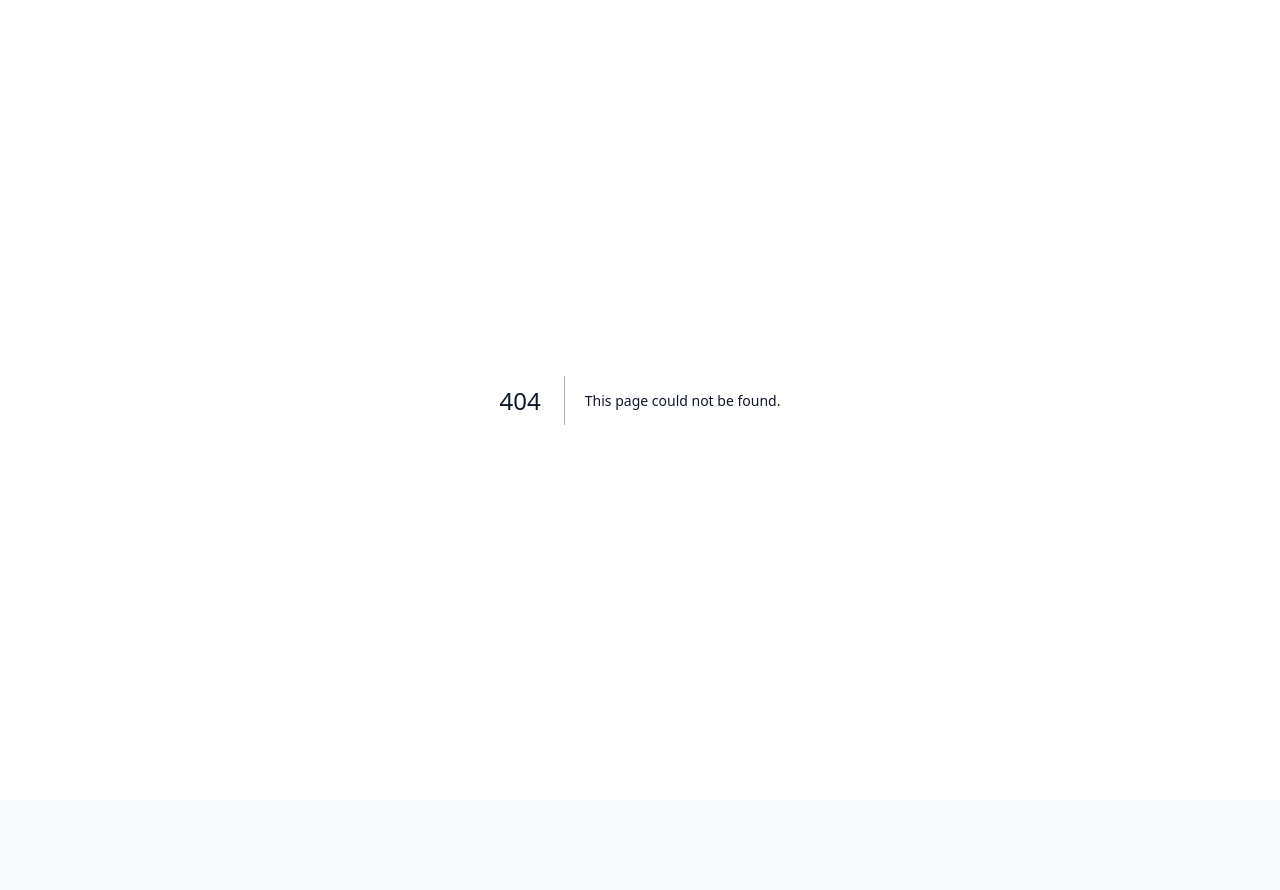
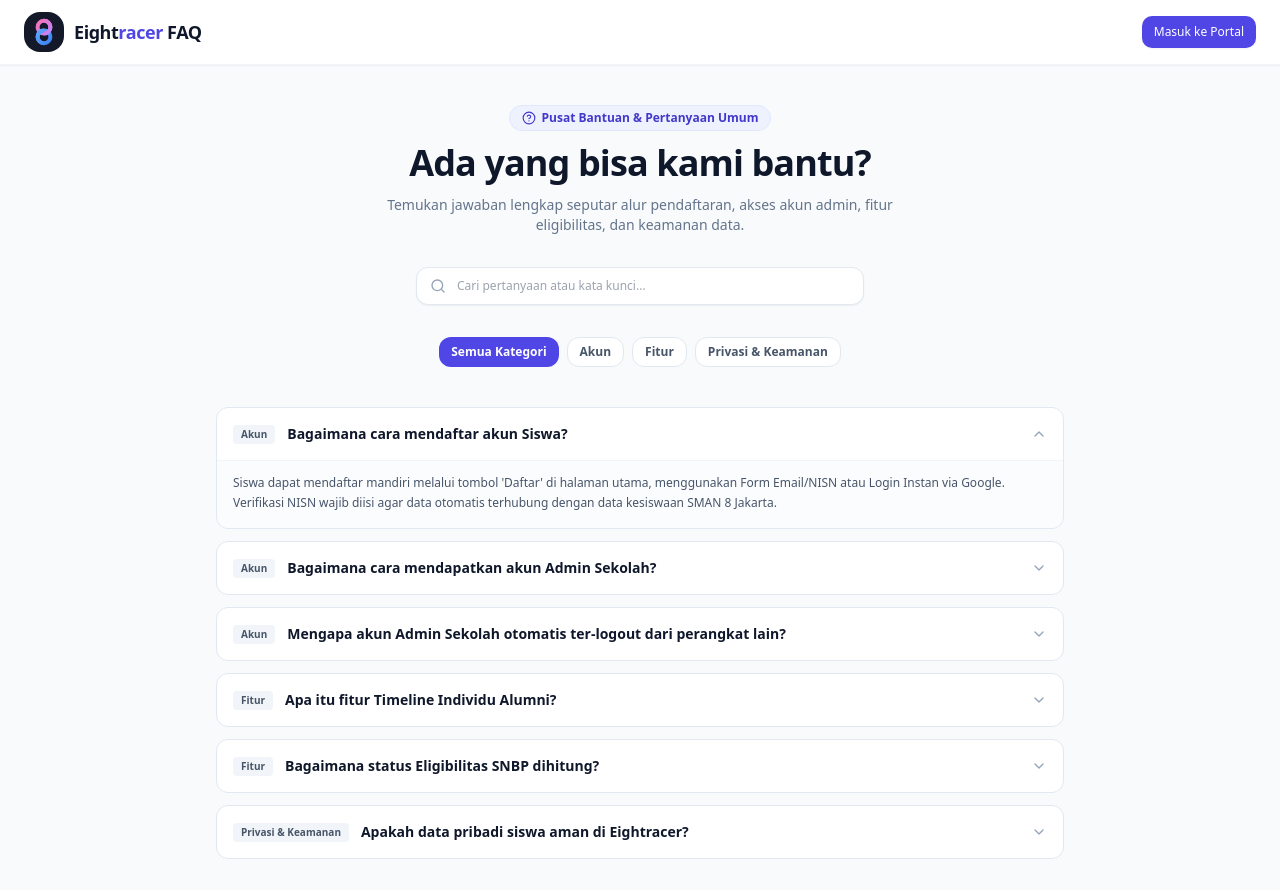
Before and after one commit to ahmadrofiussuud/eightracer, a Next.js app: page /faq in a window 1280 px wide. Before the commit this address had no page. Shown: the top 890 px of the page. Before the commit the page ends 800 px from the top, so only its background shows below. Built offline with nearby package versions, Linux system fonts and the light colour scheme.

Commit message:
feat: add dedicated FAQ page and footer links according to PRD specification

```diff
--- /dev/null
+++ b/src/app/faq/page.tsx
@@ -0,0 +1,184 @@
+"use client";
+
+import React, { useState } from "react";
+import Link from "next/link";
+import { Search, ChevronDown, HelpCircle, ArrowLeft, ShieldCheck, Key, GraduationCap, MessageCircle } from "lucide-react";
+import { Button } from "@/components/ui/button";
+import { Card, CardHeader, CardTitle, CardContent } from "@/components/ui/card";
+import { EightracerLogo } from "@/components/ui/EightracerLogo";
+
+interface FAQItem {
+  id: string;
+  category: "Akun" | "Fitur" | "Privasi & Keamanan";
+  question: string;
+  answer: string;
+}
+
+const faqData: FAQItem[] = [
+  {
+    id: "1",
+    category: "Akun",
+    question: "Bagaimana cara mendaftar akun Siswa?",
+    answer: "Siswa dapat mendaftar mandiri melalui tombol 'Daftar' di halaman utama, menggunakan Form Email/NISN atau Login Instan via Google. Verifikasi NISN wajib diisi agar data otomatis terhubung dengan data kesiswaan SMAN 8 Jakarta."
+  },
+  {
+    id: "2",
+    category: "Akun",
+    question: "Bagaimana cara mendapatkan akun Admin Sekolah?",
+    answer: "Akun Admin Sekolah bersifat tunggal dan tidak dibuat melalui pendaftaran umum. Kredensial Admin disediakan secara khusus oleh pengelola sistem/sekolah demi menjaga keamanan data sensitif seluruh murid."
+  },
+  {
+    id: "3",
+    category: "Akun",
+    question: "Mengapa akun Admin Sekolah otomatis ter-logout dari perangkat lain?",
+    answer: "Untuk menjaga keamanan data tingkat tinggi, Admin Sekolah menerapkan aturan 'Single Device Login'. Jika akun Admin dibuka di perangkat baru, sesi di perangkat sebelumnya otomatis diakhiri."
+  },
+  {
+    id: "4",
+    category: "Fitur",
+    question: "Apa itu fitur Timeline Individu Alumni?",
+    answer: "Timeline Individu adalah fitur unggulan yang menampilkan visualisasi kronologis perjalanan siswa sejak bangku SMA, kelulusan, penerimaan PTN, hingga perkembangan IPK dan status KIP-Kuliah per semester di universitas."
+  },
+  {
+    id: "5",
+    category: "Fitur",
+    question: "Bagaimana status Eligibilitas SNBP dihitung?",
+    answer: "Eligibilitas dihitung secara otomatis berdasarkan pemeringkatan 40% siswa terbaik (Akreditasi A). Kalkulasi menggabungkan bobot nilai rapor semester 1-5 (75%) dan poin portofolio prestasi lomba (25%)."
+  },
+  {
+    id: "6",
+    category: "Privasi & Keamanan",
+    question: "Apakah data pribadi siswa aman di Eightracer?",
+    answer: "Ya, seluruh data dilindungi dengan kontrol akses berbasis peran (RBAC). Data finansial dan kontak pribadi alumni disembunyikan dari publik/siswa lain dan hanya dapat diakses oleh Admin Sekolah."
+  }
+];
+
+export default function FAQPage() {
+  const [searchQuery, setSearchQuery] = useState("");
+  const [selectedCategory, setSelectedCategory] = useState<string>("ALL");
+  const [openId, setOpenId] = useState<string | null>("1");
+
+  const filteredFaqs = faqData.filter((item) => {
+    const matchesCategory = selectedCategory === "ALL" || item.category === selectedCategory;
+    const matchesSearch = item.question.toLowerCase().includes(searchQuery.toLowerCase()) ||
+                          item.answer.toLowerCase().includes(searchQuery.toLowerCase());
+    return matchesCategory && matchesSearch;
+  });
+
+  return (
+    <div className="min-h-screen bg-slate-50 text-slate-800 flex flex-col">
+      {/* Header */}
+      <header className="sticky top-0 z-30 bg-white border-b border-slate-100 shadow-sm">
+        <div className="max-w-7xl mx-auto px-4 sm:px-6 h-16 flex items-center justify-between">
+          <Link href="/" className="flex items-center gap-2.5">
+            <EightracerLogo size={32} withBackground />
+            <span className="font-black text-lg tracking-tight text-slate-900">
+              Eight<span className="text-indigo-600">racer</span> FAQ
+            </span>
+          </Link>
+          <Link href="/login">
+            <Button size="sm" className="bg-indigo-600 hover:bg-indigo-700 text-white text-xs">
+              Masuk ke Portal
+            </Button>
+          </Link>
+        </div>
+      </header>
+
+      <main className="flex-1 max-w-4xl w-full mx-auto px-4 sm:px-6 py-10 space-y-8">
+        {/* Title */}
+        <div className="text-center space-y-3">
+          <div className="inline-flex items-center gap-1.5 px-3 py-1 rounded-full bg-indigo-50 border border-indigo-100 text-indigo-700 text-xs font-semibold">
+            <HelpCircle className="w-3.5 h-3.5" />
+            <span>Pusat Bantuan & Pertanyaan Umum</span>
+          </div>
+          <h1 className="text-3xl sm:text-4xl font-black text-slate-900 tracking-tight">
+            Ada yang bisa kami bantu?
+          </h1>
+          <p className="text-xs sm:text-sm text-slate-500 max-w-lg mx-auto">
+            Temukan jawaban lengkap seputar alur pendaftaran, akses akun admin, fitur eligibilitas, dan keamanan data.
+          </p>
+        </div>
+
+        {/* Search Bar */}
+        <div className="relative max-w-md mx-auto">
+          <Search className="absolute left-3.5 top-1/2 -translate-y-1/2 w-4 h-4 text-slate-400" />
+          <input
+            type="text"
+            value={searchQuery}
+            onChange={(e) => setSearchQuery(e.target.value)}
+            placeholder="Cari pertanyaan atau kata kunci..."
+            className="w-full pl-10 pr-4 py-2.5 text-xs bg-white border border-slate-200 rounded-xl shadow-sm focus:outline-none focus:ring-2 focus:ring-indigo-500/20"
+          />
+        </div>
+
+        {/* Category Tabs */}
+        <div className="flex justify-center gap-2 overflow-x-auto pb-2">
+          {["ALL", "Akun", "Fitur", "Privasi & Keamanan"].map((cat) => (
+            <button
+              key={cat}
+              onClick={() => setSelectedCategory(cat)}
+              className={`px-3 py-1.5 rounded-lg text-xs font-semibold transition-all ${
+                selectedCategory === cat
+                  ? "bg-indigo-600 text-white shadow-xs"
+                  : "bg-white text-slate-600 hover:bg-slate-100 border border-slate-200"
+              }`}
+            >
+              {cat === "ALL" ? "Semua Kategori" : cat}
+            </button>
+          ))}
+        </div>
+
+        {/* FAQ Accordion List */}
+        <div className="space-y-3">
+          {filteredFaqs.length === 0 ? (
+            <Card className="p-8 text-center text-slate-400 text-xs">
+              Tidak ada pertanyaan yang sesuai dengan pencarian.
+            </Card>
+          ) : (
+            filteredFaqs.map((faq) => {
+              const isOpen = openId === faq.id;
+              return (
+                <Card key={faq.id} className="border-slate-200 shadow-xs overflow-hidden transition-all">
+                  <button
+                    onClick={() => setOpenId(isOpen ? null : faq.id)}
+                    className="w-full p-4 text-left flex items-center justify-between gap-3 hover:bg-slate-50/80 transition-colors"
+                  >
+                    <div className="flex items-center gap-3">
+                      <span className="px-2 py-0.5 text-[10px] font-bold rounded bg-slate-100 text-slate-600">
+                        {faq.category}
+                      </span>
+                      <span className="font-bold text-xs sm:text-sm text-slate-900">{faq.question}</span>
+                    </div>
+                    <ChevronDown className={`w-4 h-4 text-slate-400 shrink-0 transition-transform ${isOpen ? "rotate-180" : ""}`} />
+                  </button>
+                  {isOpen && (
+                    <CardContent className="pt-0 pb-4 px-4 text-xs text-slate-600 leading-relaxed border-t border-slate-100 bg-slate-50/50">
+                      <p className="pt-3">{faq.answer}</p>
+                    </CardContent>
+                  )}
+                </Card>
+              );
+            })
+          )}
+        </div>
+
+        {/* Contact CTA */}
+        <Card className="p-6 bg-gradient-to-r from-indigo-900 to-indigo-800 text-white text-center space-y-3 rounded-2xl shadow-lg">
+          <MessageCircle className="w-8 h-8 text-indigo-300 mx-auto" />
+          <h3 className="font-bold text-base">Masih ada pertanyaan?</h3>
+          <p className="text-xs text-indigo-200 max-w-sm mx-auto">
+            Tim dukungan SMAN 8 Jakarta siap membantu kendala teknis atau pertanyaan seputar data alumni.
+          </p>
+          <Button variant="outline" size="sm" className="bg-white/10 hover:bg-white/20 border-white/20 text-white text-xs">
+            Hubungi Kami via WhatsApp
+          </Button>
+        </Card>
+      </main>
+
+      {/* Footer */}
+      <footer className="border-t border-slate-200 bg-white py-4 text-center text-xs text-slate-400">
+        © 2025 Eightracer SMAN 8 Jakarta. All rights reserved.
+      </footer>
+    </div>
+  );
+}
--- a/src/app/page.tsx
+++ b/src/app/page.tsx
@@ -39,7 +39,7 @@ export default function LandingPage() {
           <nav className="hidden md:flex items-center gap-7 text-sm font-medium text-slate-500">
             <a href="#fitur" className="hover:text-slate-900 transition-colors">Fitur</a>
             <a href="#statistik" className="hover:text-slate-900 transition-colors">Statistik</a>
-            <a href="#tentang" className="hover:text-slate-900 transition-colors">Tentang</a>
+            <Link href="/faq" className="hover:text-slate-900 transition-colors">FAQ</Link>
           </nav>
 
           <div className="flex items-center gap-2.5">
@@ -322,7 +322,11 @@ export default function LandingPage() {
             <span>·</span>
             <span>SMAN 8 Jakarta</span>
           </div>
-          <span>© 2025 Eightracer. Sistem Pelacakan Siswa & Alumni.</span>
+          <div className="flex items-center gap-3">
+            <Link href="/faq" className="hover:text-slate-600 transition-colors font-semibold">FAQ</Link>
+            <span>·</span>
+            <span>© 2025 Eightracer. Sistem Pelacakan Siswa & Alumni.</span>
+          </div>
         </div>
       </footer>
     </div>
```
